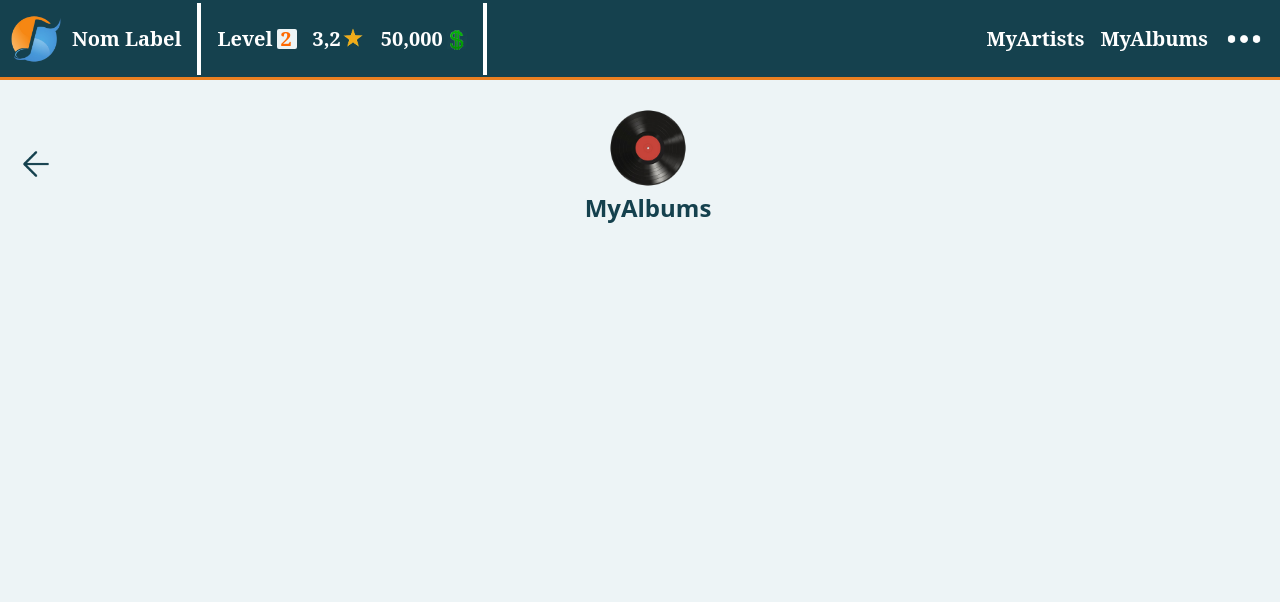
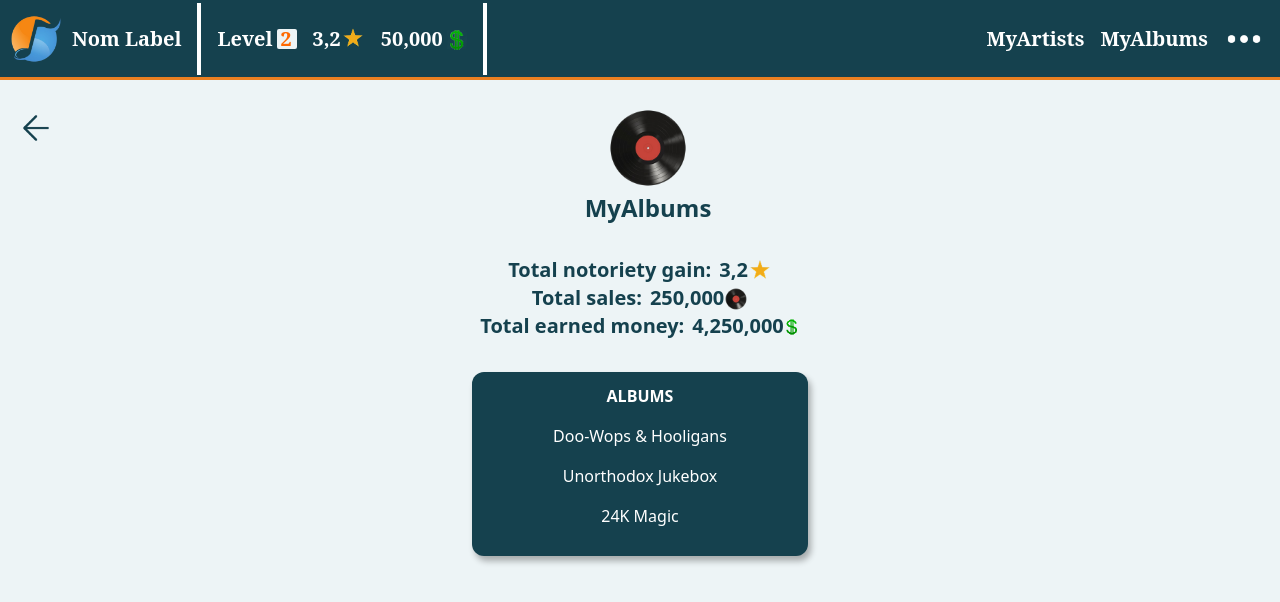
Before and after one commit to WildCodeSchool/2024-12-orleans-cda-project3-team-b, a React (Vite) app in the folder packages/frontend/web/: page /my-albums in a window 1280 px wide. Shown: the top 602 px of the page. Built offline with nearby package versions, Linux system fonts and the light colour scheme; a web font is replaced by a local one.

Commit message:
création page my albums + ajout header à page myartists

```diff
--- a/packages/frontend/web/src/pages/my-albums.tsx
+++ b/packages/frontend/web/src/pages/my-albums.tsx
@@ -14,7 +14,7 @@ export default function MyAlbums() {
               await navigate(-1);
             }}
             type='button'
-            className='text-secondary hover:text-orange-500'
+            className='text-secondary mb-18'
           >
             <img
               src='/assets/arrow-left.png'
@@ -30,6 +30,44 @@ export default function MyAlbums() {
           </span>
           <div className='h-6 w-6' />
         </div>
+        <div className='text-secondary mt-4 mb-8 flex flex-col items-center text-xl font-semibold'>
+          <span className='flex items-center'>
+            <h2> {'Total notoriety gain:'}</h2>
+            <h3 className='ml-2 flex items-center text-xl font-bold'>
+              {'3,2 '}
+            </h3>
+            <img
+              className='mt-0.5 h-6 w-6'
+              src='/assets/star-sign.png'
+              alt=''
+            />
+          </span>
+          <span className='flex items-center'>
+            <h2>{'Total sales:'}</h2>
+            <h3 className='ml-2 flex items-center text-xl font-bold'>
+              {'250,000 '}
+            </h3>
+            <img className='mt-0.5 h-6 w-6' src='/assets/album.png' alt='' />
+          </span>
+          <span className='flex items-center'>
+            <h2>{'Total earned money:'}</h2>
+            <h3 className='ml-2 flex items-center text-xl font-bold'>
+              {'4,250,000 '}
+            </h3>
+            <img
+              className='mt-0.5 h-4 w-4'
+              src='/assets/dollar-icon.png'
+              alt=''
+            />
+          </span>
+        </div>
+
+        <div className='bg-secondary flex h-46 w-84 flex-col items-center gap-4 rounded-xl text-white shadow-[3px_5px_6px_rgba(0,0,0,0.30)]'>
+          <h2 className='mt-3 font-bold'>{'ALBUMS'}</h2>
+          <h3 className='font-extralight'> {'Doo-Wops & Hooligans'}</h3>
+          <h3 className='font-extralight'> {'Unorthodox Jukebox'}</h3>
+          <h3 className='font-extralight'> {'24K Magic'}</h3>
+        </div>
       </div>
     </>
   );
--- a/packages/frontend/web/src/pages/my-artists.tsx
+++ b/packages/frontend/web/src/pages/my-artists.tsx
@@ -1,8 +1,12 @@
 import { useNavigate } from 'react-router';
+
+import HeaderDesktop from '@/components/header-desktop';
 
 export default function MyArtists() {
   const navigate = useNavigate();
   return (
+    <>
+      <HeaderDesktop />
       <div className='bg-primary flex min-h-screen flex-col items-center px-4 py-6'>
         <div className='mb-4 flex w-full items-center justify-between'>
           <button
@@ -56,5 +60,6 @@ export default function MyArtists() {
           {'See More'}
         </button>
       </div>
+    </>
   );
 }
```
Lines whose indentation alone changed are shown as unchanged.
